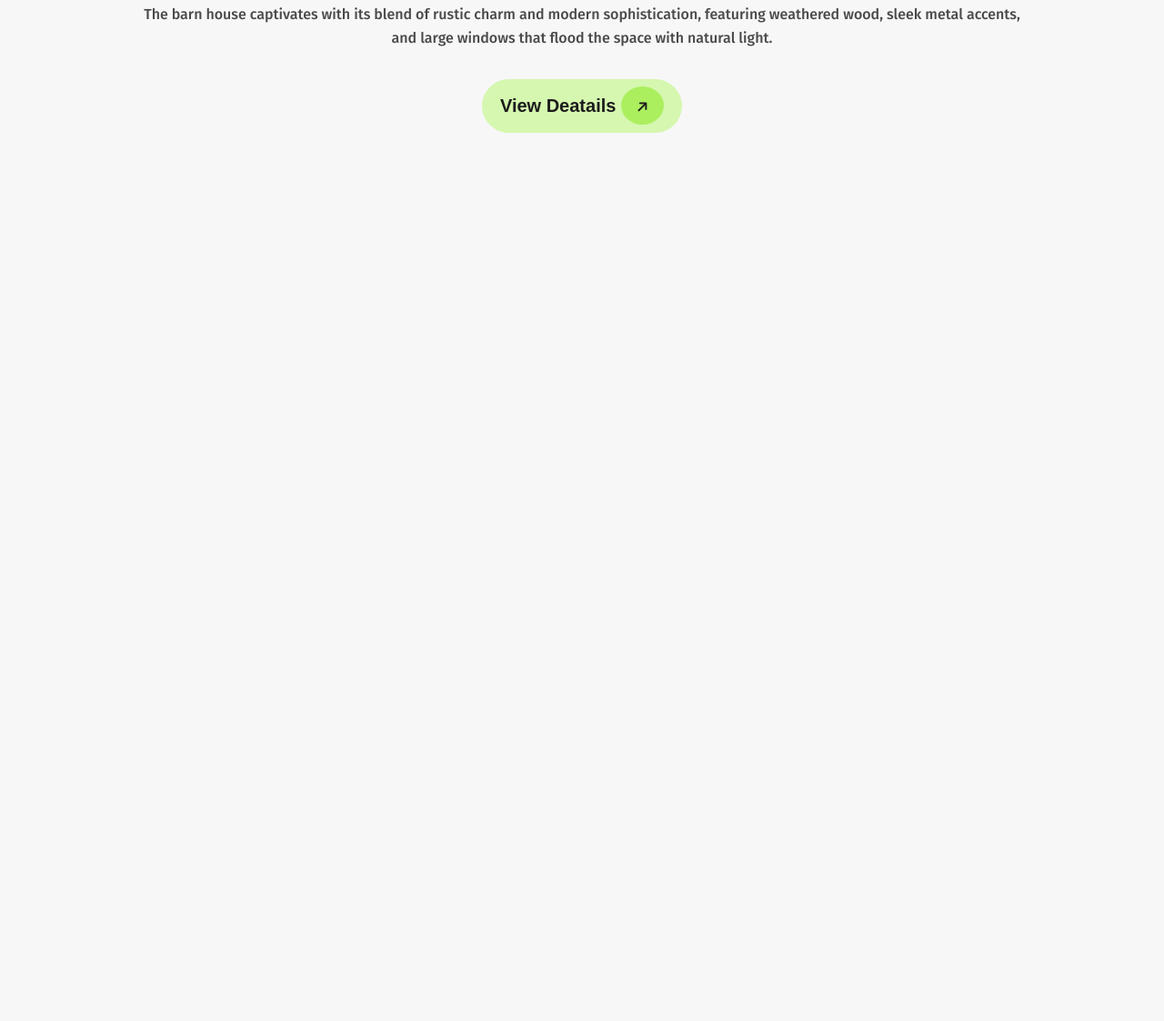
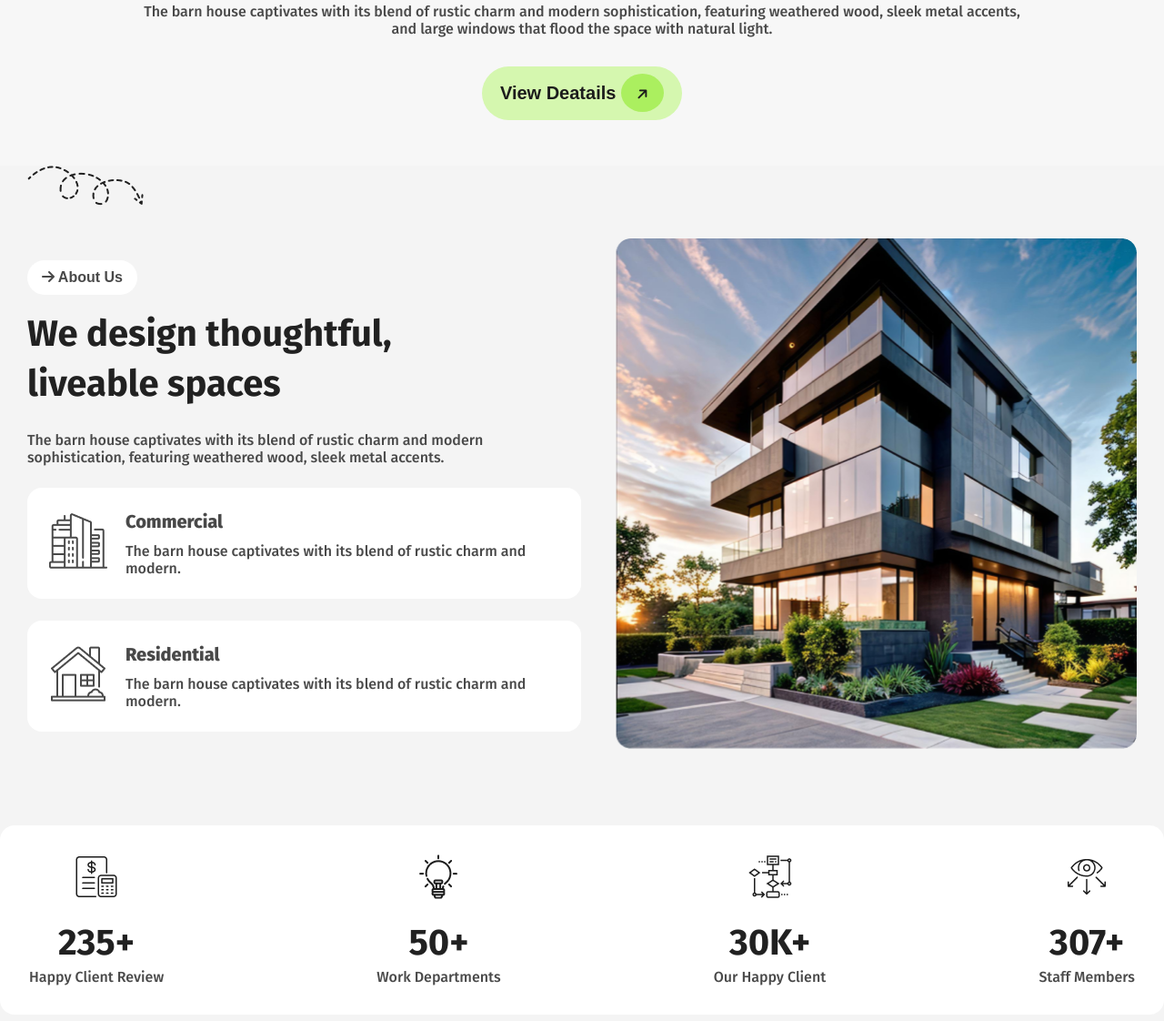
Before and after one commit to FajlaRabby24/B10A3-project, a plain HTML site: page index.html in a window 1280 px wide. Shown: the part 660-1782 px from the top of the page at 91% size. Before the commit the page ends 986 px from the top, so only its background shows below. Drawn offline with Linux system fonts and the light colour scheme.

Commit message:
design thoughtful

```diff
--- a/index.html
+++ b/index.html
@@ -8,6 +8,7 @@
     <link rel="stylesheet" href="https://cdnjs.cloudflare.com/ajax/libs/font-awesome/6.7.2/css/all.min.css" />
     <link rel="stylesheet" href="styles/style.css">
     <link rel="stylesheet" href="styles/header.css">
+    <link rel="stylesheet" href="styles/design.css">
     <title>B10A3 - Project</title>
 </head>
 
@@ -39,6 +40,65 @@
             </div>
         </div>
     </header>
+
+    <main>
+        <section class="design">
+            <div class="design-column-container primary-middle">
+                <div class="design-column">
+                    <div class="btn-container">
+                        <button><span><i class="fa-solid fa-arrow-right"></i></span> About Us</button>
+                    </div>
+                    <h2 class="title">We design thoughtful, liveable spaces</h2>
+                    <p class="des">The barn house captivates with its blend of rustic charm and
+                        modern sophistication, featuring weathered wood, sleek metal accents.</p>
+                    <div class="design-column-inner-card">
+                        <div class="design-column-inner-card-column">
+                            <img src="assets/commercial.png" alt="commercial">
+                        </div>
+                        <div class="design-column-inner-card-column">
+                            <h5 class="design-card-title">Commercial</h5>
+                            <p class="des">The barn house captivates with its blend of rustic charm and modern.</p>
+                        </div>
+                    </div>
+                    <div class="design-column-inner-card">
+                        <div class="design-column-inner-card-column">
+                            <img src="assets/residential.png" alt="residential">
+                        </div>
+                        <div class="design-column-inner-card-column">
+                            <h5 class="design-card-title">Residential</h5>
+                            <p class="des">The barn house captivates with its blend of rustic charm and modern.</p>
+                        </div>
+
+                    </div>
+                </div>
+                <div class="design-column">
+                    <img src="assets/Rectangle.png" alt="Rectangle">
+                </div>
+            </div>
+
+            <div class="design-bottom-card-container primary-middle">
+                <div class="design-bottom-card">
+                    <img src="assets/budget-planning.png" alt="budget-planning">
+                    <h3 class="title">235+</h3>
+                    <p class="des">Happy Client Review</p>
+                </div>
+                <div class="design-bottom-card">
+                    <img src="assets/concept.png" alt="concept">
+                    <h3 class="title">50+</h3>
+                    <p class="des">Work Departments</p>
+                </div>
+                <div class="design-bottom-card">
+                    <img src="assets/flow-chart.png" alt="flow-chart">
+                    <h3 class="title">30K+</h3>
+                    <p class="des">Our Happy Client</p>
+                </div><div class="design-bottom-card">
+                    <img src="assets/vision.png" alt="vision">
+                    <h3 class="title">307+</h3>
+                    <p class="des">Staff Members</p>
+                </div>
+            </div>
+        </section>
+    </main>
 </body>
 
 </html>
--- /dev/null
+++ b/styles/design.css
@@ -0,0 +1,73 @@
+.design {
+    background-color: #f4f4f4;
+    padding-bottom: 100px;
+}
+
+.design-column-container {
+    padding: 80px 0;
+    display: flex;
+    align-items: center;
+    gap: 37px;
+    background-image: url('../assets/Vector.png');
+    background-repeat: no-repeat;
+   background-position: left top;
+}
+
+.design-column>.btn-container button {
+    color: rgb(73, 73, 73);
+    font-size: 16px;
+    font-weight: 700;
+    line-height: 22px;
+    border-radius: 24px;
+    padding: 8px 16px;
+    border: none;
+    background: rgb(255, 255, 255);
+    cursor: pointer;
+}
+
+.design-column>.title {
+    max-width: 477px;
+    margin-bottom: 24px;
+    margin-top: 16px;
+}
+
+.design-column>.des {
+    margin-bottom: 24px;
+    max-width: 560px;
+}
+
+.design-column-inner-card {
+    background-color: #fff;
+    display: flex;
+    padding: 24px;
+    border-radius: 16px;
+    align-items: center;
+    gap: 20px;
+    margin-top: 24px;
+}
+
+
+.design-card-title {
+    color: rgb(73, 73, 73);
+    font-size: 20px;
+    font-weight: 800;
+    line-height: 26px;
+    margin-bottom: 10px;
+}
+
+.design-bottom-card-container{
+    display: flex;
+    padding: 32px;
+    border-radius: 16px;
+    background-color: #fff;
+    align-items: center;
+    justify-content: space-between;
+}
+
+.design-bottom-card{
+    text-align: center;
+}
+
+.design-bottom-card > .title{
+    margin: 17px 0 0px 0;
+}
--- a/styles/header.css
+++ b/styles/header.css
@@ -1,6 +1,7 @@
 header {
     padding-bottom: 50px;
-    margin-bottom: 130px ;
+    /* margin-bottom: 130px ; */
+    background-color: #f7f7f7;
 }
 
 nav {
--- a/styles/style.css
+++ b/styles/style.css
@@ -7,7 +7,6 @@
 
 body {
     font-family: "Fira Sans", serif;
-    background-color: #f7f7f7;
 }
 
 .primary-middle {
@@ -19,5 +18,11 @@ body {
     color: rgb(73, 73, 73);
     font-size: 16px;
     font-weight: 500;
-    line-height: 26px;
 }
+
+.title {
+    color: rgb(33, 33, 33);
+    font-size: 40px;
+    font-weight: 700;
+    line-height: 55px;
+}
```
